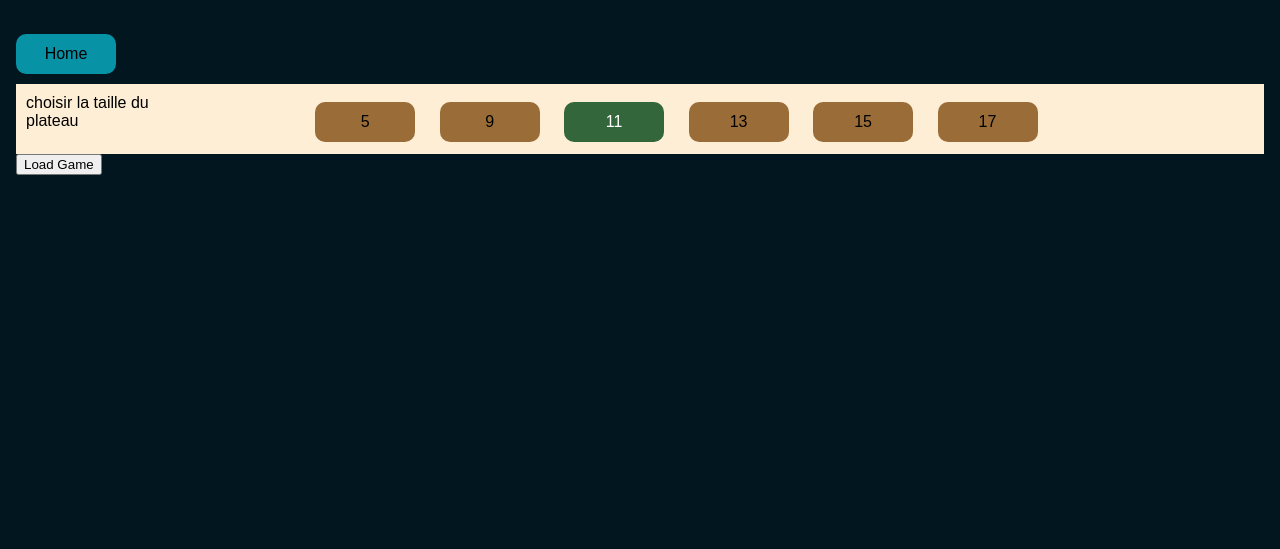
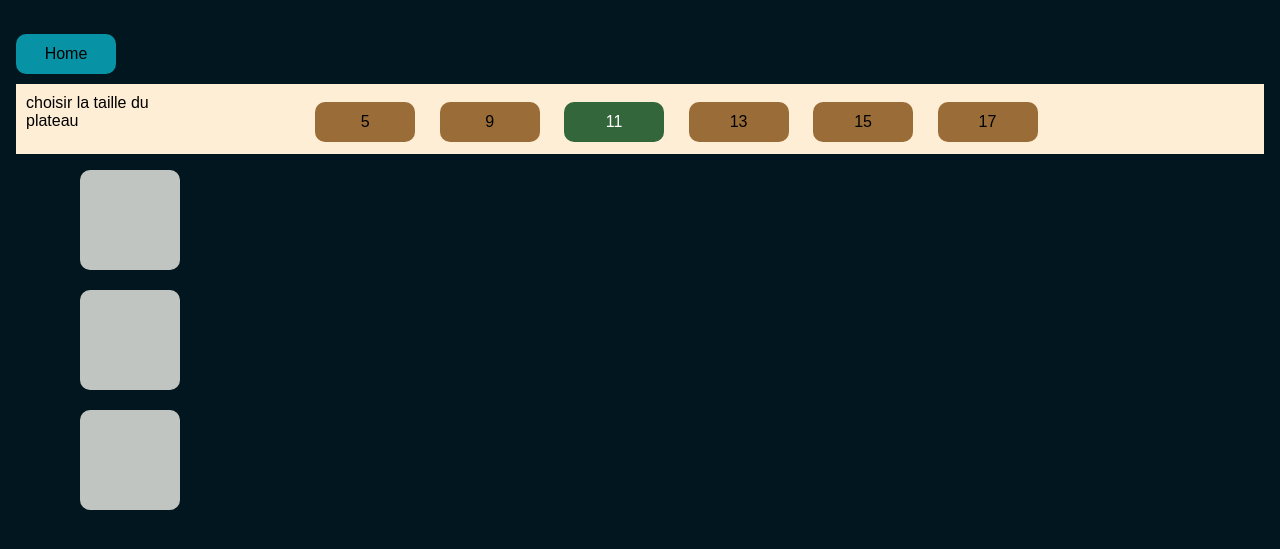
Before and after one commit to Ivan23BG/hex-et-combinatoires, a Flask app: page /home_hex in a window 1280 px wide. Shown: the top 549 px of the page. Run offline with Flask 3, Linux system fonts and the light colour scheme.

Commit message:
changements sur la page home hex

```diff
--- a/src/main/hexgame/static/css/home_hex_style.css
+++ b/src/main/hexgame/static/css/home_hex_style.css
@@ -42,6 +42,7 @@ body{
 }
 
 .header{
+    position: relative;
     height: 70px;
     width: 100%;
     margin-left: 0%;
@@ -80,3 +81,33 @@ body{
     width: 150px;
     height: 40px;
 }
+
+.container{
+    position: absolute;
+    top: 20%; /* Positionne le haut du .container juste en dessous du bas du .header */
+    left: 10%; /* Centre horizontalement le .container par rapport à la largeur de l'écran */
+    transform: translateX(-50%);
+    display: flex;
+    flex-direction: column;
+    align-items: center;
+}
+
+.button_out{
+    display: inline-block;
+    position: relative;
+    vertical-align: middle;
+    width: 100px;
+    height: 100px;
+    margin: 10px;
+    left : 10%;
+    top : 0%;
+    text-align: center;
+    transform: translate(-10%, 0%);
+    background-color: #C0C5C1;
+    border-radius: 10px;
+    transition: transform .1s;
+}
+
+.button_out:hover {
+    transform: scale(1.1) translate(-10%, 0%);
+}
--- a/src/main/hexgame/templates/home_hex.html
+++ b/src/main/hexgame/templates/home_hex.html
@@ -16,11 +16,11 @@
         <div class="clickable" onclick="handleClick(15, 5)" id="div5">15</div>
         <div class="clickable" onclick="handleClick(17, 6)" id="div6">17</div>
     </div>
-    <form action="/load_game" method="post">
-        <input type="hidden" id="size_input" name="size" value="">
-        <button type="button" onclick="submitForm()">Load Game</button>
-    </form>
-
+    <div class="container">
+        <div class="button_out"></div>
+        <div class="button_out"></div>
+        <div class="button_out"></div>
+    </div>
     <script src="../static/js/home_hex.js"></script>
 </body>
 </html>
```
